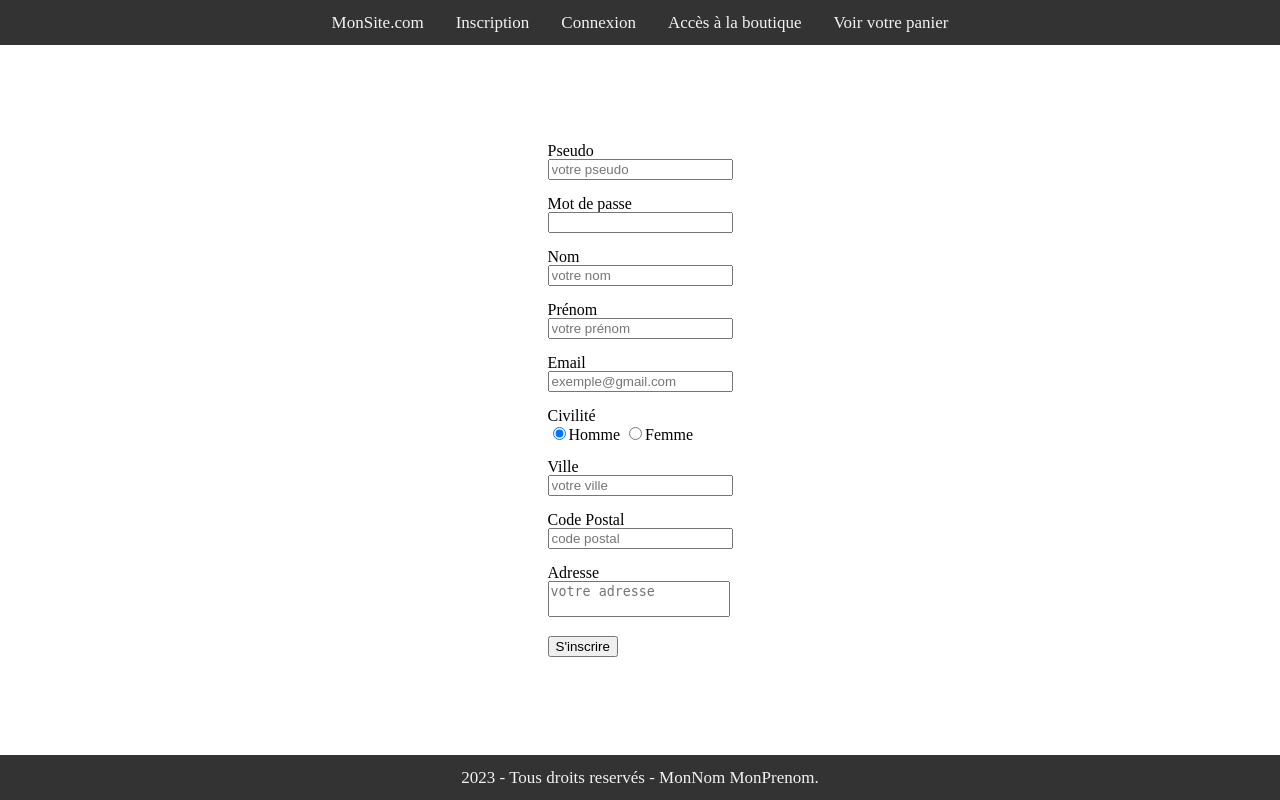
After one commit to chrisalexlegoff/monecommerce, a PHP site: page /inscription.php in a window 1280 px wide. The commit adds this page. Run offline with PHP 8.4, Linux system fonts and the light colour scheme; data that the repository does not hold is empty.

Commit message:
Inscription

```diff
--- /dev/null
+++ b/inc/css/form/index.css
@@ -0,0 +1,3 @@
+textarea {
+  resize: none;
+}
--- a/inc/css/global/index.css
+++ b/inc/css/global/index.css
@@ -8,3 +8,23 @@ header,
 footer {
   background-color: #333;
 }
+
+.conteneur {
+  height: 100%;
+  display: flex;
+  flex-direction: column;
+  align-items: center;
+  justify-content: center;
+}
+
+.erreur {
+  background: #ff0000;
+  padding: 5px;
+  margin: 5px;
+}
+
+.validation {
+  background: #669933;
+  padding: 5px;
+  margin: 5px;
+}
--- a/inc/css/index.css
+++ b/inc/css/index.css
@@ -2,3 +2,4 @@
 @import url("./reset/index.css");
 @import url("./navbar/index.css");
 @import url("./footer/index.css");
+@import url("./form/index.css");
--- a/inc/init.inc.php
+++ b/inc/init.inc.php
@@ -17,7 +17,7 @@ define("RACINE_SITE", "http://" . $_SERVER['SERVER_NAME'] . ":" . $_SERVER['SERV
 ////
 
 //--------- VARIABLES
-// $contenu = '';
+$contenu = '';
 
 //--------- AUTRES INCLUSIONS
 require_once("functions.inc.php");
--- /dev/null
+++ b/inscription.php
@@ -0,0 +1,52 @@
+<?php require_once("inc/init.inc.php");
+//--------------------------------- TRAITEMENTS PHP ---------------------------------//
+if ($_POST) {
+    // debug($_POST);
+    $verif_caractere = preg_match('#^[a-zA-Z0-9._-]+$#', $_POST['pseudo']);
+    if (!$verif_caractere || (strlen($_POST['pseudo']) < 1 || strlen($_POST['pseudo']) > 20)) //
+    {
+        $contenu .= "<div class='erreur'>Le pseudo doit contenir entre 1 et 20 caractères. <br> Caractère accepté : Lettre de A à Z et chiffre de 0 à 9</div>";
+    } else {
+        $utilisateur = executeRequete("SELECT * FROM utilisateur WHERE pseudo='$_POST[pseudo]'");
+        if ($utilisateur->num_rows > 0) {
+            $contenu .= "<div class='erreur'>Pseudo indisponible. Veuillez en choisir un autre svp.</div>";
+        } else {
+            // $_POST['mot_de_passe'] = md5($_POST['mot_de_passe']);
+            $_POST['mot_de_passe'] = password_hash($_POST['mot_de_passe'], PASSWORD_BCRYPT);
+            foreach ($_POST as $indice => $valeur) {
+                $_POST[$indice] = htmlEntities(addSlashes($valeur));
+            }
+            executeRequete("INSERT INTO utilisateur (pseudo, mot_de_passe, nom, prenom, email, civilite, ville, code_postal, adresse) VALUES ('$_POST[pseudo]', '$_POST[mot_de_passe]', '$_POST[nom]', '$_POST[prenom]', '$_POST[email]', '$_POST[civilite]', '$_POST[ville]', '$_POST[code_postal]', '$_POST[adresse]')");
+            $contenu .= "<div class='validation'>Vous êtes inscrit à notre site web. <a href=\"connexion.php\"><u>Cliquez ici pour vous connecter</u></a></div>";
+        }
+    }
+}
+//--------------------------------- AFFICHAGE HTML ---------------------------------//
+?>
+<?php require_once("inc/haut.inc.php"); ?>
+<?php echo $contenu ?>
+<form method="post" action="">
+    <label for="pseudo">Pseudo</label><br>
+    <!-- <input type="text" id="pseudo" name="pseudo" maxlength="20" placeholder="votre pseudo" pattern="[a-zA-Z0-9-_.]{1,20}" title="caractères acceptés : a-zA-Z0-9-_." required="required"><br><br> -->
+    <input type="text" id="pseudo" name="pseudo" placeholder="votre pseudo" title="caractères acceptés : a-zA-Z0-9-_." required="required"><br><br>
+    <label for="mot_de_passe">Mot de passe</label><br>
+    <input type="password" id="mot_de_passe" name="mot_de_passe" required="required"><br><br>
+    <label for="nom">Nom</label><br>
+    <input type="text" id="nom" name="nom" placeholder="votre nom"><br><br>
+    <label for="prenom">Prénom</label><br>
+    <input type="text" id="prenom" name="prenom" placeholder="votre prénom"><br><br>
+    <label for="email">Email</label><br>
+    <input type="email" id="email" name="email" placeholder="exemple@gmail.com"><br><br>
+    <label for="civilite">Civilité</label><br>
+    <input name="civilite" value="m" checked="" type="radio">Homme
+    <input name="civilite" value="f" type="radio">Femme<br><br>
+    <label for="ville">Ville</label><br>
+    <input type="text" id="ville" name="ville" placeholder="votre ville" pattern="[a-zA-Z0-9-_.]{5,15}" title="caractères acceptés : a-zA-Z0-9-_."><br><br>
+    <label for="cp">Code Postal</label><br>
+    <input type="text" id="code_postal" name="code_postal" placeholder="code postal" pattern="[0-9]{5}" title="5 chiffres requis : 0-9"><br><br>
+    <label for="adresse">Adresse</label><br>
+    <textarea id="adresse" name="adresse" placeholder="votre adresse" pattern="[a-zA-Z0-9-_.]{5,15}" title="caractères acceptés :  a-zA-Z0-9-_."></textarea><br><br>
+    <input type="submit" name="inscription" value="S'inscrire">
+</form>
+
+<?php require_once("inc/bas.inc.php"); ?>
```
